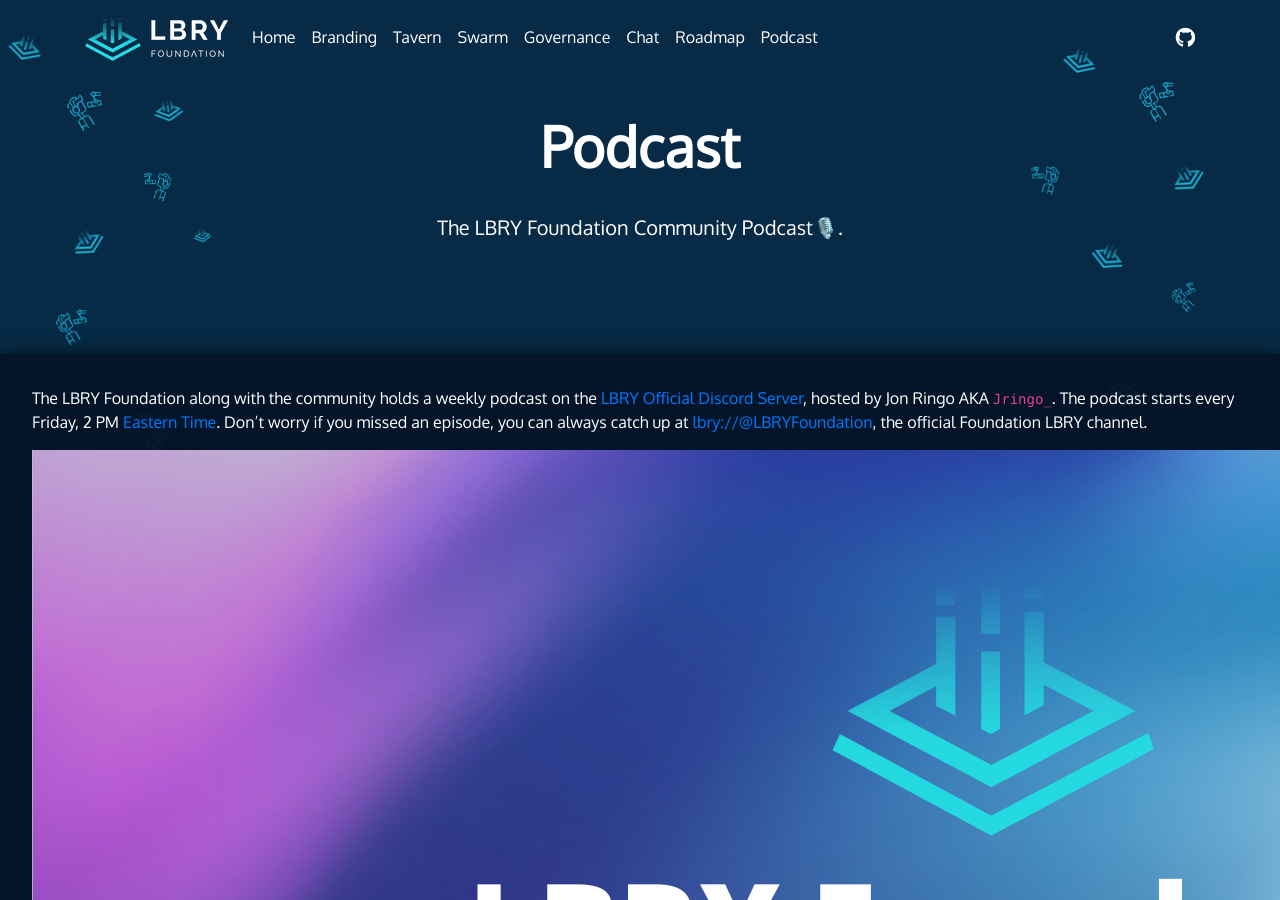
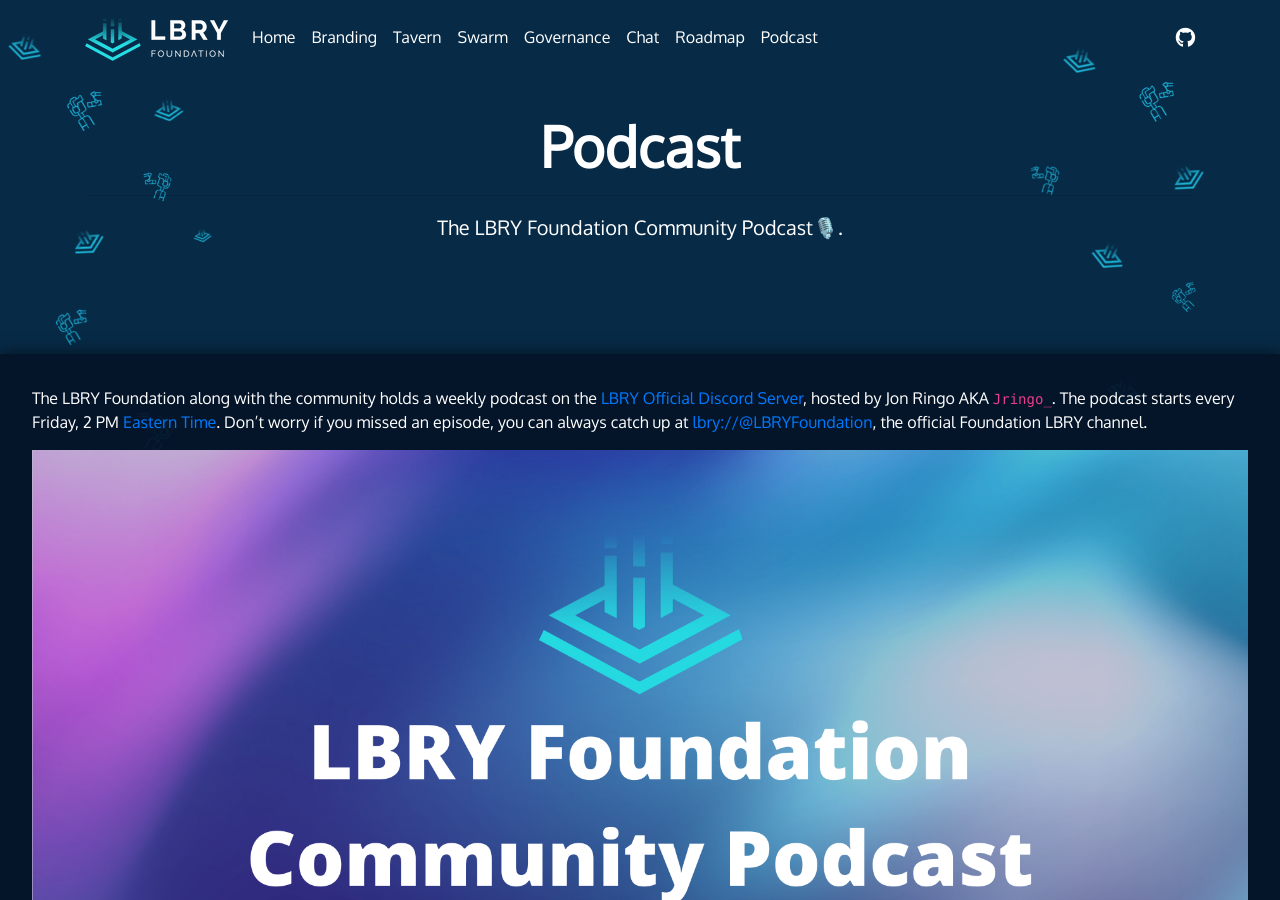
Before and after one commit to LBRYFoundation/lbryorg, a Jekyll site: the page built from pages/podcast.md, in a window 1280 px wide and 900 px high. Built offline with Jekyll 4.4.1, drawn with Linux system fonts in a browser that asks for light colours.

Commit message:
fix: fluid image

```diff
--- a/pages/podcast.md
+++ b/pages/podcast.md
@@ -9,4 +9,4 @@
 The LBRY Foundation along with the community holds a weekly podcast on the [LBRY Official Discord Server](https://lbry.com/chat), hosted by Jon Ringo AKA `Jringo_`.
 The podcast starts every Friday, 2 PM [Eastern Time](https://time.is/ET). Don't worry if you missed an episode, you can always catch up at [lbry://@LBRYFoundation](https://open.lbry.com/@LBRYFoundation:0), the official Foundation LBRY channel.
 
-![podcast-img](../img/podcast-img.png)
+<img class="img-fluid" src="../img/podcast-img.png" alt="podcast!" />
```
